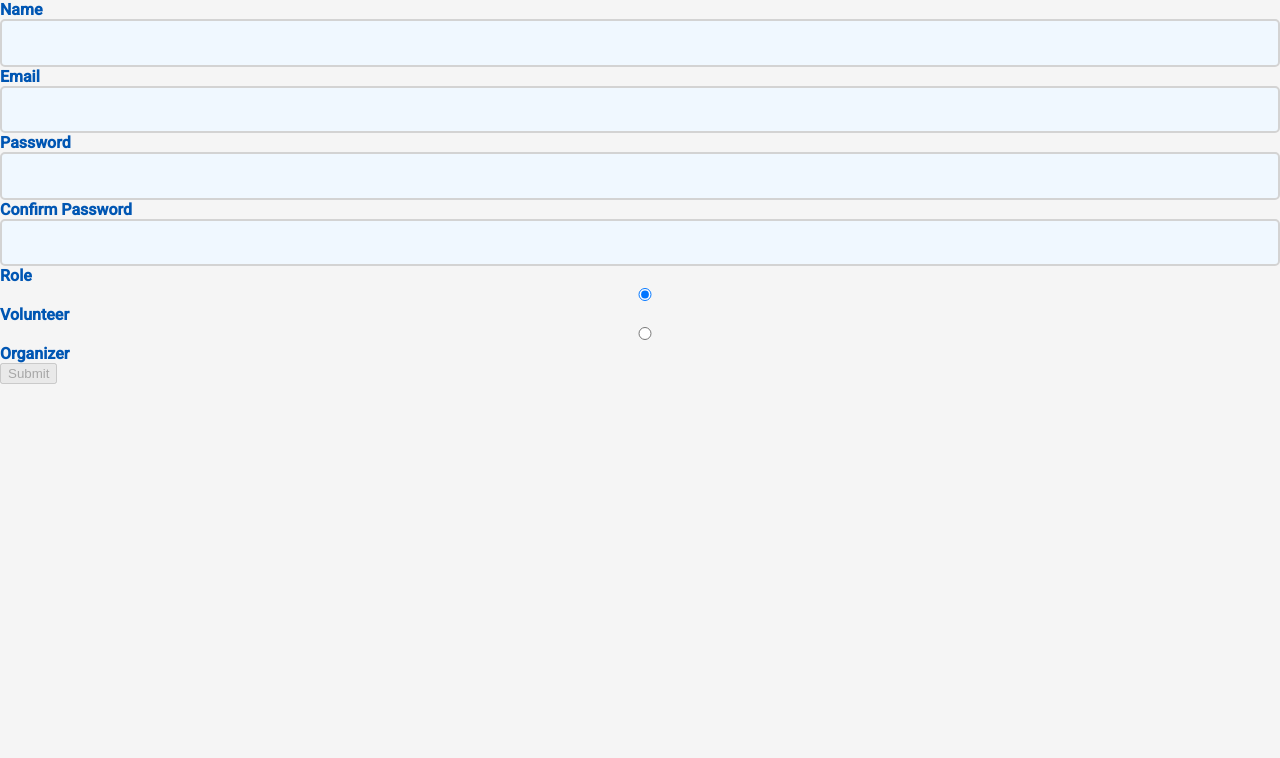
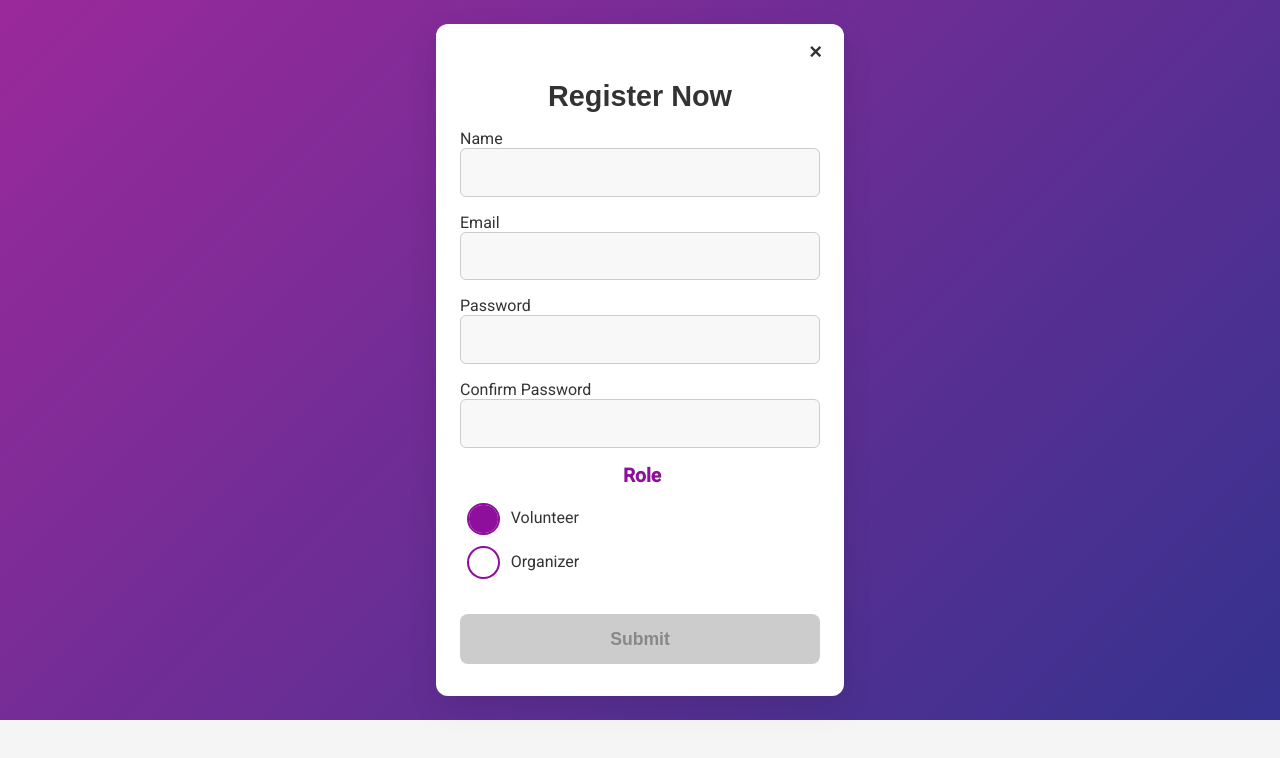
Before and after one commit to kakostur/WebProject, an Angular app in the folder Handyvol/: page /register in a window 1280 px wide. Shown: the top 758 px of the page. Built offline with nearby package versions, Linux system fonts and the light colour scheme.

Commit message:
login became better yay

```diff
--- a/Handyvol/src/app/components/auth/login.component.css
+++ b/Handyvol/src/app/components/auth/login.component.css
@@ -2,25 +2,31 @@
   display: flex;
   justify-content: center;
   align-items: center;
-  min-height: 80vh;
-  background: linear-gradient(135deg, #f5f5f5, #e3e3e3);
-  padding: 20px;
+  min-height: 90vh;
+  background: linear-gradient(135deg, #9b299b, #35328e);
+  padding: 0 20px;
 }
 
 .login-card {
-  max-width: 380px; /* Login modal is smaller */
+  max-width: 400px;
   width: 100%;
-  padding: 2rem;
+  padding: 2.5rem;
   background: white;
-  border-radius: 10px;
-  box-shadow: 0 6px 16px rgba(0, 0, 0, 0.1);
+  border-radius: 12px;
+  box-shadow: 0 10px 30px rgba(0, 0, 0, 0.1);
   text-align: center;
+  transition: transform 0.3s ease;
+}
+.login-card:hover {
+  transform: scale(1.02);
 }
 
 h2 {
   margin-bottom: 1.5rem;
-  font-size: 1.6rem;
+  font-size: 2rem;
   color: #333;
+  font-family: 'Arial', sans-serif;
+  font-weight: bold;
 }
 
 .form-group {
@@ -30,22 +36,63 @@ h2 {
 
 input {
   width: 100%;
-  padding: 0.8rem;
-  border-radius: 5px;
+  padding: 1rem;
+  border-radius: 6px;
   font-size: 1rem;
+  border: 1px solid #ccc;
+  box-sizing: border-box;
+  background-color: #f8f8f8;
+  transition: border-color 0.3s ease, background-color 0.3s ease;
+}
+
+input:focus {
+  outline: none;
+  border-color: #007bff;
+  background-color: #e7f1ff;
+}
+
+
+input.is-invalid {
+  border-color: #e74c3c;
 }
 
 .btn-primary {
   width: 100%;
-  padding: 0.85rem;
-  background: #007bff;
-  font-size: 1rem;
-  font-weight: 500;
+  padding: 1rem;
+  background: #8d0f9b;
+  color: white;
+  font-size: 1.2rem;
+  font-weight: 600;
+  border: none;
+  border-radius: 8px;
+  cursor: pointer;
+  transition: background 0.3s, transform 0.3s;
 }
 
 .btn-primary:hover {
-  background: #0056b3;
+  background: #004080;
+  transform: scale(1.05);
 }
+
+.error-message {
+  color: #e74c3c;
+  font-size: 0.9rem;
+  margin-top: 5px;
+}
+
+.register-link {
+  margin-top: 20px;
+  font-size: 1rem;
+}
+.register-link a {
+  color: #007bff;
+  text-decoration: none;
+}
+
+.register-link a:hover {
+  text-decoration: underline;
+}
+
 .close {
   position: absolute;
   top: 10px;
@@ -55,5 +102,9 @@ input {
   background: transparent;
   border: none;
   color: #333;
-  transform: none !important;
+  transition: transform 0.3s;
 }
+
+.close:hover {
+  transform: rotate(90deg);
+}
--- a/Handyvol/src/app/components/auth/register.component.css
+++ b/Handyvol/src/app/components/auth/register.component.css
@@ -2,87 +2,166 @@
   display: flex;
   justify-content: center;
   align-items: center;
-  min-height: 100vh;
-  background: linear-gradient(135deg, #dee7f3, #eaedf3);
-  padding: 50px;
+  min-height: 90vh;
+  background: linear-gradient(135deg, #9b299b, #35328e);
+  padding: 0 20px;
+  position: relative;
 }
 
 .register-card {
-  max-width: 450px;
+  max-width: 360px; /* Было 400px */
   width: 100%;
-  padding: 2rem;
+  padding: 2rem 1.5rem; /* Было 2.5rem */
   background: white;
-  border-radius: 10px;
-  box-shadow: 0 6px 16px rgba(0, 0, 0, 0.1);
+  border-radius: 12px;
+  box-shadow: 0 10px 30px rgba(0, 0, 0, 0.1);
   text-align: center;
-  display: flex;
-  flex-direction: column;
-  align-items: center;
-  border: 1px solid #d3d3d3; /* Добавлен светло-серый бордер */
+  position: relative;
+  transition: transform 0.3s ease;
+}
+
+.register-card:hover {
+  transform: scale(1.02);
+}
+
+/* Крестик закрытия */
+.close {
+  position: absolute;
+  top: 14px;
+  right: 16px;
+  font-size: 22px;
+  font-weight: bold;
+  background: transparent;
+  border: none;
+  color: #333;
+  cursor: pointer;
+  transition: transform 0.3s ease;
+}
+
+.close:hover {
+  transform: rotate(90deg);
 }
 
 h2 {
-  margin-bottom: 1.5rem;
-  font-size: 1.6rem;
-  color: #0056b3;
+  margin-bottom: 1rem;
+  font-size: 1.8rem;
+  color: #333;
+  font-family: 'Arial', sans-serif;
+  font-weight: bold;
 }
 
 .form-group {
-  margin-bottom: 1.5rem;
+  margin-bottom: 1rem; /* Уменьшен отступ */
   text-align: left;
-  width: 100%;
-}
-
-label {
-  font-size: 1rem;
-  font-weight: 600;
-  color: #0056b3;
 }
 
 input {
   width: 100%;
-  padding: 0.8rem;
-  border-radius: 5px;
+  padding: 0.9rem;
+  border-radius: 6px;
   font-size: 1rem;
-  border: 2px solid #d3d3d3; /* Светло-серая граница */
+  border: 1px solid #ccc;
   box-sizing: border-box;
-  background: #f0f8ff;
+  background-color: #f8f8f8;
+  transition: border-color 0.3s ease, background-color 0.3s ease;
 }
 
 input:focus {
-  border-color: #0056b3;
-  background: #f5f9ff;
   outline: none;
+  border-color: #fec6ef;
+  background-color: #fef8fc;
 }
 
-.btn-primary {
-  width: 100% !important;
-  padding: 1rem !important;
-  font-size: 1.2rem !important;
-  font-weight: 600 !important;
-  background: linear-gradient(135deg, #007bff, #0056b3) !important;
-  border: none !important;
-  border-radius: 8px !important;
-  color: white !important;
-  cursor: pointer !important;
-  transition: background 0.3s, transform 0.2s !important;
+input.is-invalid {
+  border-color: #e74c3c;
 }
 
-.btn-primary:hover {
-  background: #0046a0 !important;
-  transform: scale(1.08) !important;
+.error-message {
+  color: #e74c3c;
+  font-size: 0.9rem;
+  margin-top: 4px;
 }
 
+button[type="submit"] {
+  width: 100%;
+  padding: 0.9rem;
+  background: #8d0f9b;
+  color: white;
+  font-size: 1.1rem;
+  font-weight: 600;
+  border: none;
+  border-radius: 8px;
+  cursor: pointer;
+  transition: background 0.3s, transform 0.3s;
+  margin-top: 1rem;
+}
 
+button[type="submit"]:hover:enabled {
+  background: #8a4c98;
+  transform: scale(1.05);
+}
 
-.close {
+button[type="submit"]:disabled {
+  background-color: #ccc;
+  color: #888;
+  cursor: not-allowed;
+}
+
+fieldset {
+  border: none;
+  padding: 0;
+  margin-bottom: 1.2rem;
+  width: 100%;
+}
+
+legend {
+  font-size: 1.2rem;
+  font-weight: 600;
+  color: #8d0f9b;
+  margin-bottom: 0.8rem;
+}
+
+/* Радио кнопки */
+.radio-group {
+  display: flex;
+  flex-direction: column;
+  gap: 8px;
+}
+
+.radio-item {
+  display: flex;
+  align-items: center;
+  font-size: 1rem;
+  gap: 0.5rem;
+}
+
+.radio-item input[type="radio"] {
+  appearance: none;
+  width: 16px;
+  height: 16px;
+  border: 2px solid #8d0f9b;
+  border-radius: 50%;
+  position: relative;
+  background-color: #fff;
+  cursor: pointer;
+}
+
+.radio-item input[type="radio"]:checked::before {
+  content: '';
   position: absolute;
-  top: 10px;
-  right: 10px;
-  font-size: 24px;
-  cursor: pointer;
-  background: transparent;
-  border: none;
-  color: #333;
-  transform: none !important;
+  inset: 0;
+  background-color: #8d0f9b;
+  border-radius: 50%;
+  animation: scaleIn 0.2s ease-in-out;
 }
+
+@keyframes scaleIn {
+  0% {
+    transform: scale(0.3);
+    opacity: 0.3;
+  }
+  100% {
+    transform: scale(1);
+    opacity: 1;
+  }
+}
--- a/Handyvol/src/app/components/auth/register.component.html
+++ b/Handyvol/src/app/components/auth/register.component.html
@@ -1,14 +1,18 @@
-<!-- /components/auth/register.component.html -->
+<div class="register-container">
+  <div class="register-card">
+    <button class="close" (click)="router.navigate(['/login'])">×</button>
+    <h2>Register Now</h2>
+
 <form [formGroup]="registerForm" (ngSubmit)="onSubmit()">
-  <div>
-    <label for="name"> Name</label>
+  <div class="form-group">
+    <label for="name">Name</label>
     <input id="name" formControlName="name" type="text" />
     <div *ngIf="registerForm.get('name')?.invalid && registerForm.get('name')?.touched" class="error-message">
-      <span *ngIf="registerForm.get('name')?.errors?.['required']"> Name is required</span>
+      <span *ngIf="registerForm.get('name')?.errors?.['required']">Name is required</span>
     </div>
   </div>
 
-  <div>
+  <div class="form-group">
     <label for="email">Email</label>
     <input id="email" formControlName="email" type="email" />
     <div *ngIf="registerForm.get('email')?.invalid && registerForm.get('email')?.touched" class="error-message">
@@ -17,7 +21,7 @@
     </div>
   </div>
 
-  <div>
+  <div class="form-group">
     <label for="password">Password</label>
     <input id="password" formControlName="password" type="password" />
     <div *ngIf="registerForm.get('password')?.invalid && registerForm.get('password')?.touched" class="error-message">
@@ -26,27 +30,38 @@
     </div>
   </div>
 
-  <div>
+  <div class="form-group">
     <label for="confirmPassword">Confirm Password</label>
     <input id="confirmPassword" formControlName="confirmPassword" type="password" />
-    <div *ngIf="registerForm.get('confirmPassword')?.invalid && registerForm.get('confirmPassword')?.touched" class="error-message">
-      <span *ngIf="registerForm.hasError('passwordMismatch')">Passwords do not match</span>
+    <div *ngIf="registerForm.hasError('passwordMismatch') && registerForm.get('confirmPassword')?.touched" class="error-message">
+      <span>Passwords do not match</span>
     </div>
   </div>
 
-  <div>
-    <label>Role</label>
-    <div>
-      <input type="radio" id="volunteer" formControlName="role" value="volunteer" />
-      <label for="volunteer">Volunteer</label>
+  <fieldset>
+    <legend>Role</legend>
+    <div class="radio-group">
+      <div class="radio-item">
+        <input type="radio" id="volunteer" formControlName="role" value="volunteer" />
+        <label for="volunteer">Volunteer</label>
+      </div>
+      <div class="radio-item">
+        <input type="radio" id="organizer" formControlName="role" value="organizer" />
+        <label for="organizer">Organizer</label>
+      </div>
+    </div>
 
-      <input type="radio" id="organizer" formControlName="role" value="organizer" />
-      <label for="organizer">Organizer</label>
-    </div>
+
     <div *ngIf="registerForm.get('role')?.invalid && registerForm.get('role')?.touched" class="error-message">
       <span *ngIf="registerForm.get('role')?.errors?.['required']">Role is required</span>
     </div>
+  </fieldset>
+
+  <div *ngIf="errorMessage" class="error-message" style="text-align: center;">
+    {{ errorMessage }}
   </div>
 
-  <button type="submit" [disabled]="registerForm.invalid">Submit</button>
+  <button type="submit" [disabled]="registerForm.invalid || isSubmitting">Submit</button>
 </form>
+</div>
+</div>
--- a/Handyvol/src/app/components/auth/register.component.ts
+++ b/Handyvol/src/app/components/auth/register.component.ts
@@ -21,7 +21,7 @@ export class RegisterComponent {
 
   constructor(
     private fb: FormBuilder,
-    private router: Router,
+    public router: Router,
     private authService: AuthService,
     private authStateService: AuthStateService
   ) {
```
Also changed, not shown: Handyvol/src/app/components/auth/login.component.html (line endings or trailing spaces).
